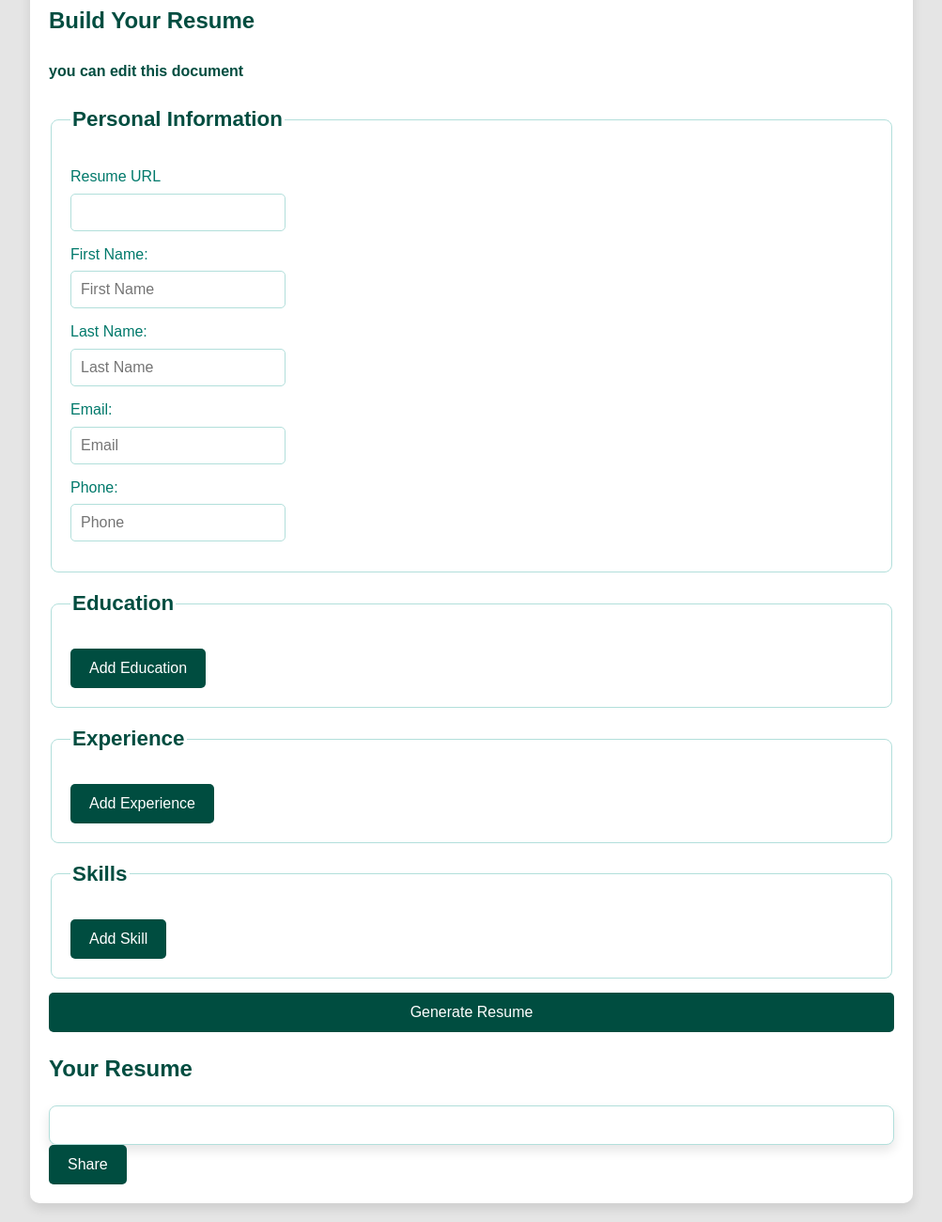
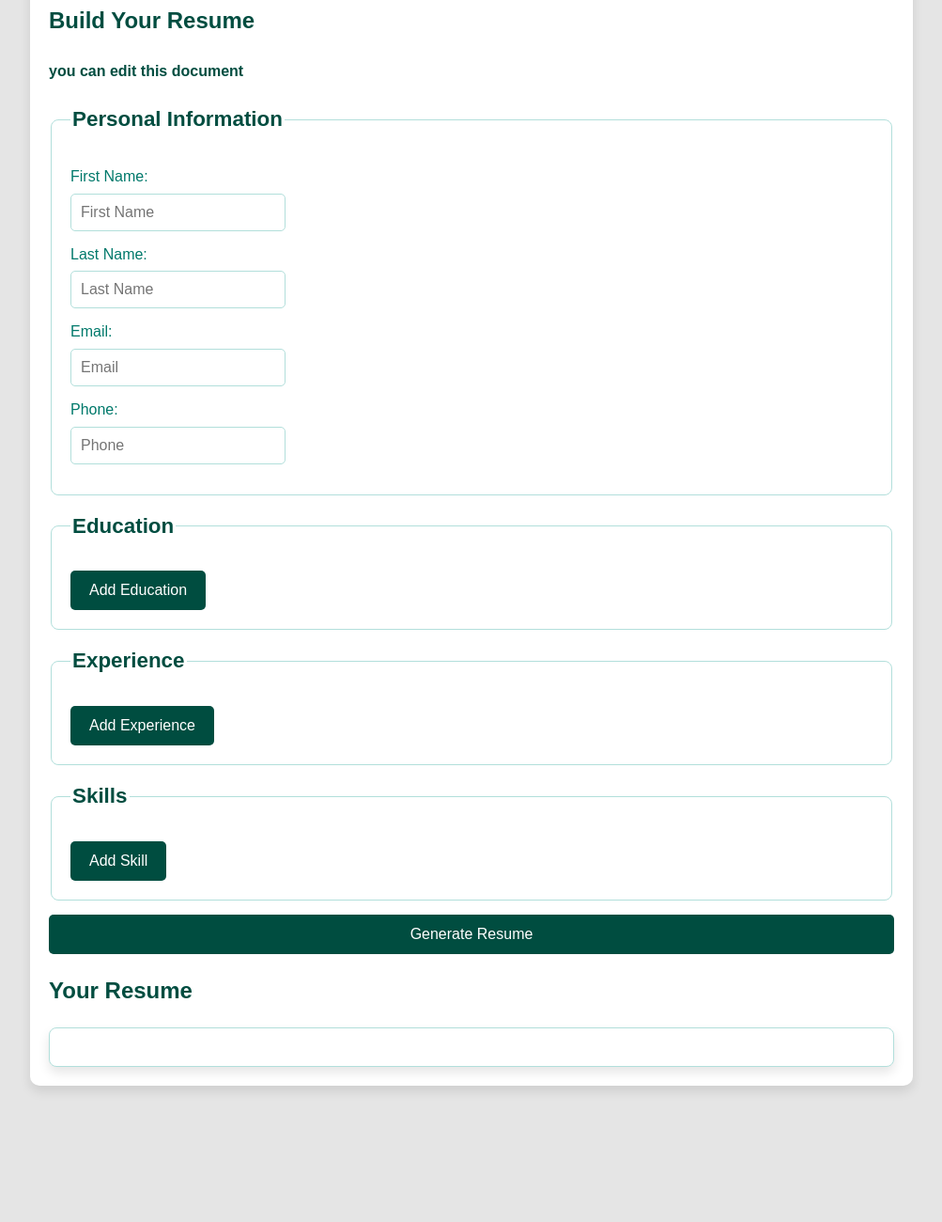
Before and after one commit to syeda-eshaa-7/hackathon-fifth-milestone, a website: page index.html in a window 1280 px wide. Shown: the part 57-1357 px from the top of the page at 94% size, without its empty margins (138-1141 px from the left). After the commit the page ends 1232 px from the top, so only its background shows below. Drawn offline with nearby package versions, Linux system fonts and the light colour scheme.

Commit message:
index.html

```diff
--- a/index.html
+++ b/index.html
@@ -5,8 +5,6 @@
     <meta name="viewport" content="width=device-width, initial-scale=1.0">
     <title>Interactive Resume Builder</title>
     <link rel="stylesheet" href="style.css">
-    <script src="https://cdnjs.cloudflare.com/ajax/libs/jspdf/2.5.1/jspdf.umd.min.js"></script>
-
 </head>
 <body>
 
@@ -19,10 +17,6 @@
                 <!-- Personal Information -->
                 <fieldset>
                     <legend>Personal Information</legend>
-<label for="username">Resume URL</label>
-<input type="text" id="username" name="username" required> <br>
-
-
                     <label for="firstName">First Name:</label>
                     <input type="text" id="firstName" name="firstName" placeholder="First Name" required>
                     <label for="lastName">Last Name:</label>
@@ -61,12 +55,7 @@
             <h2>Your Resume</h2>
             <div id="resume-content"></div>
         </section>
-        <button type="button" id="sharebtn">Share </button>
-
-
-
     </div>
-
 
     <script src="index.js"></script>
 </body>
```
